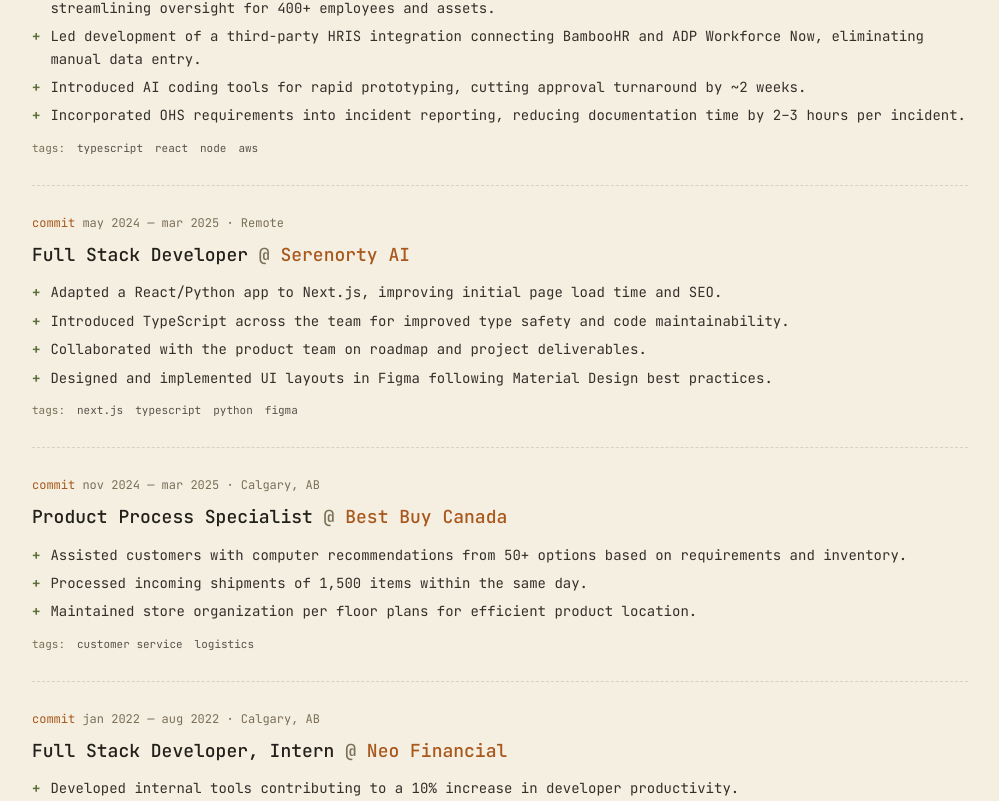
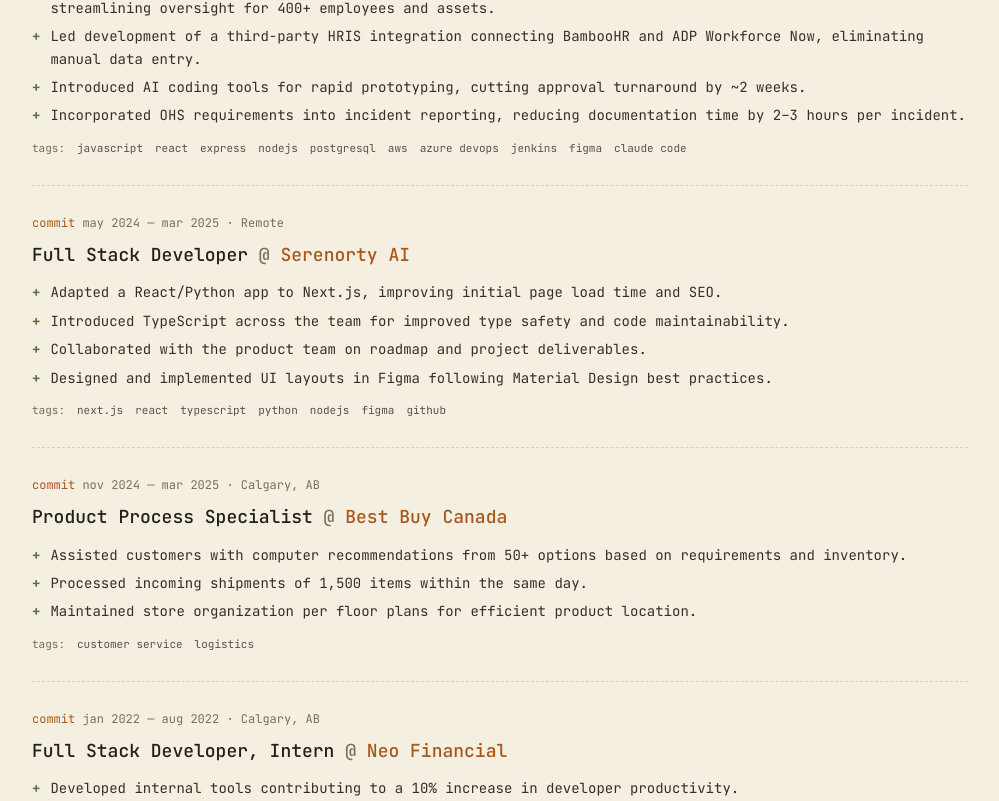
Before and after one commit to phuan516/phuan516.github.io, a Vue app: page / in a window 1280 px wide. Shown: the part 899-1700 px from the top of the page, without its empty margins (140-1139 px from the left). Built offline with nearby package versions, Linux system fonts and the light colour scheme.

Commit message:
udpate content

```diff
--- a/src/content.js
+++ b/src/content.js
@@ -25,7 +25,7 @@
         'Introduced AI coding tools for rapid prototyping, cutting approval turnaround by ~2 weeks.',
         'Incorporated OHS requirements into incident reporting, reducing documentation time by 2–3 hours per incident.',
       ],
-      stack: ['TypeScript', 'React', 'Node', 'AWS'],
+      stack: ['Javascript', 'React', 'Express', 'NodeJS', 'PostgreSQL', 'AWS', 'Azure Devops', 'Jenkins', 'Figma', 'Claude Code'],
     },
     {
       role: 'Full Stack Developer',
@@ -38,7 +38,7 @@
         'Collaborated with the product team on roadmap and project deliverables.',
         'Designed and implemented UI layouts in Figma following Material Design best practices.',
       ],
-      stack: ['Next.js', 'TypeScript', 'Python', 'Figma'],
+      stack: ['Next.js', 'React', 'TypeScript', 'Python', 'NodeJS', 'Figma', 'GitHub' ],
     },
     {
       role: 'Product Process Specialist',
@@ -63,7 +63,7 @@
         'Led an AWS pipeline monitoring tool trial with 30 developers across 5 teams.',
         'Redesigned UI based on feedback, reducing pipeline idle time by 70%.',
       ],
-      stack: ['React', 'AWS', 'Node'],
+      stack: ['Next.js', 'AWS', 'GCP','NodeJS', 'Vercel', 'Figma', 'GitHub', 'Shortcut', 'MongoDB', 'GraphQL'],
     },
     {
       role: 'Project Manager, Intern',
```
